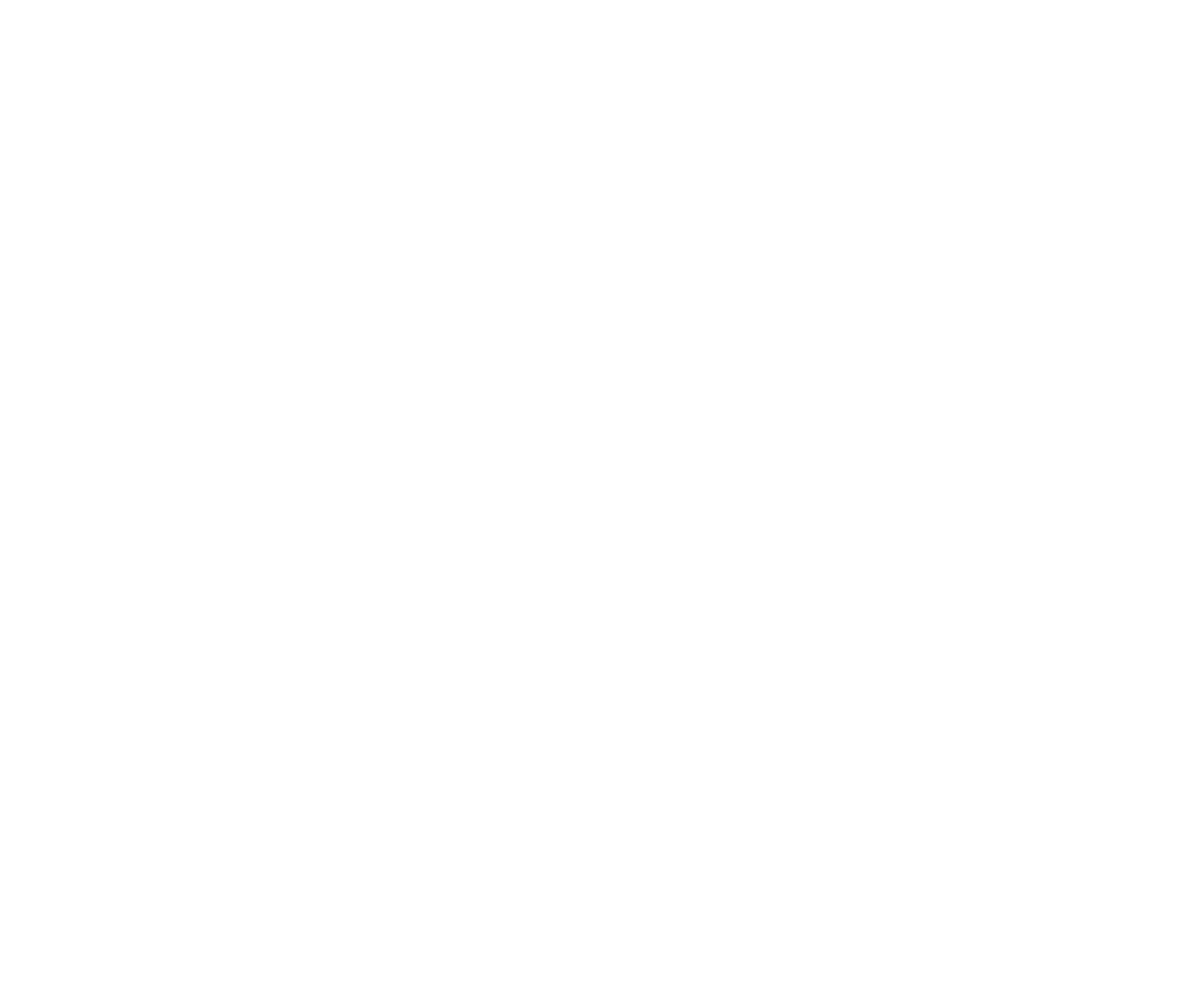
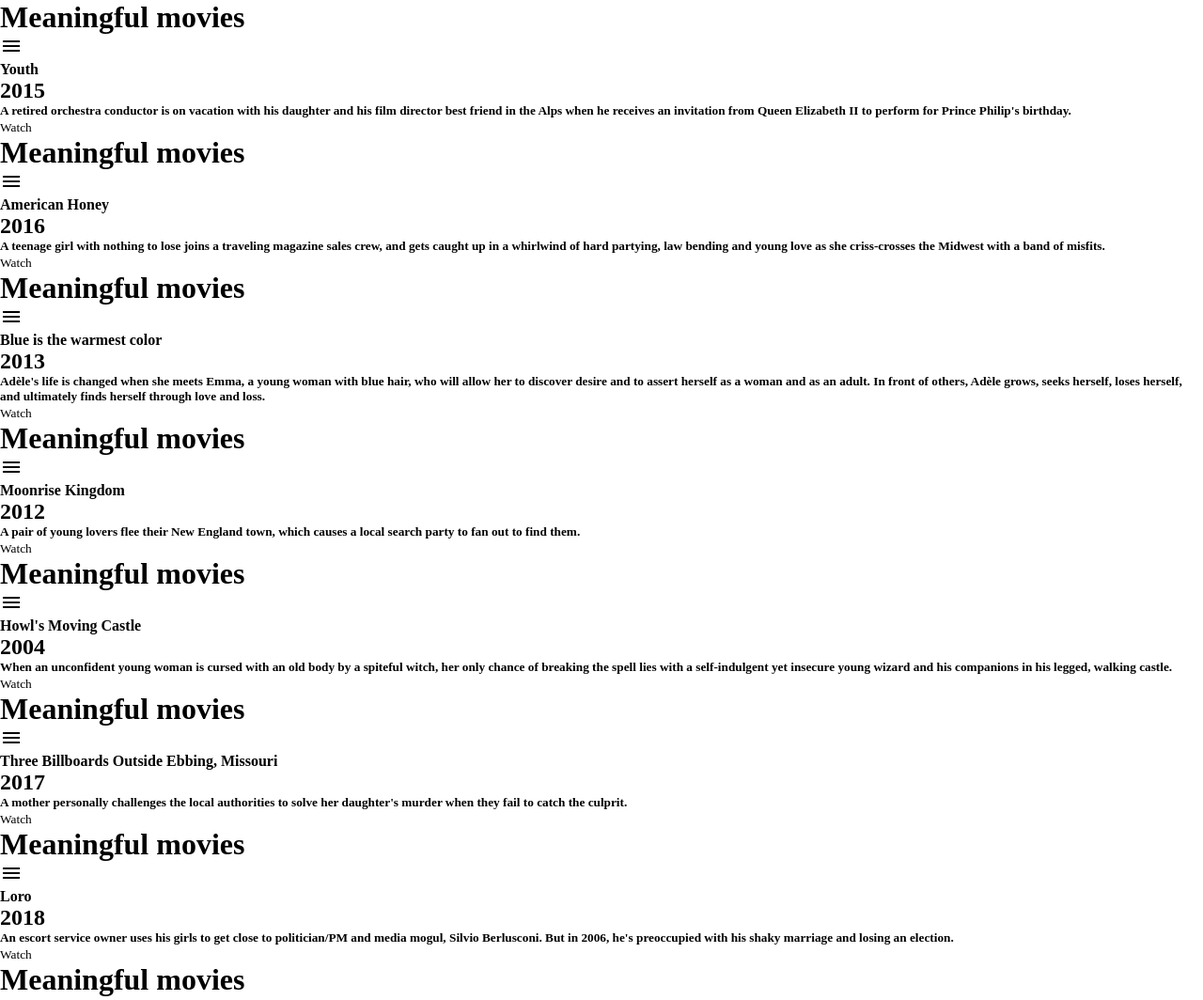
Before and after one commit to AngyalZsuzsa/second-final-sitebuild, a plain HTML site: page index.html in a window 1280 px wide. Shown: the top 1064 px of the page at 94% size. Before the commit the page ends 800 px from the top, so only its background shows below. Drawn offline with Linux system fonts and the light colour scheme.

Commit message:
UIbuild basic with datas added

```diff
--- a/index.html
+++ b/index.html
@@ -18,6 +18,6 @@
     <title>Sitebuild final2</title>
 </head>
 <body>
-
+    <div id="root"></div>
 </body>
 </html>
--- a/script.js
+++ b/script.js
@@ -0,0 +1,28 @@
+function movies(data, index) {
+    return `
+        <header>
+            <h1>Meaningful movies</h1>
+            <span class='material-icons'>menu</span>
+        </header>
+        <main data-index="${index+1}" class="data-card">
+            <h4>${data.title}</h4>
+            <h2>${data.sub}</h2>
+            <h5>${data.text}</h5>
+            <button>Watch</button>
+        </main>`
+}
+
+
+function loadEvent() {
+    const rootElement = document.getElementById("root");
+
+    for (let i = 0; i < datas.length; i++) {
+        const data = datas[i];
+        rootElement.insertAdjacentHTML("beforeend", movies(data, i))
+    }
+}
+
+
+
+
+window.addEventListener("load", loadEvent);
```
